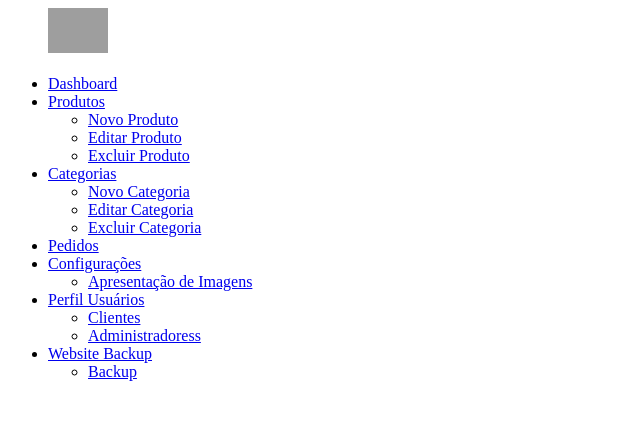
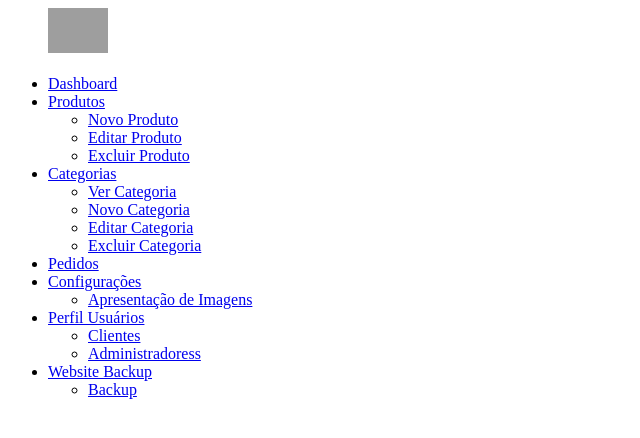
Before and after one commit to portugalgit/eshop, a PHP site: page /eshop/views/eshop/admin/sidebar.php in a window 1280 px wide. Shown: the top 438 px of the page, without its empty margins (0-640 px from the left). Run offline with PHP 8.4, Linux system fonts and the light colour scheme; the template is opened without the code that fills it, so the values that code supplies are empty; some libraries are stand-ins or nearby versions; grey boxes are pictures that could not be loaded.

Commit message:
#32 PHP Ecommerce update

```diff
--- a/private/controllers/home.php
+++ b/private/controllers/home.php
@@ -4,6 +4,7 @@
 // A classe Home herda da classe base Controller
 Class Home extends Controller
 {
+    //METODO PRINCIPAL DA CLASSE HOME
     public function index()
     {
         // Carrega o modelo "User" para lidar com dados e validações do usuário
--- a/private/controllers/login.php
+++ b/private/controllers/login.php
@@ -4,6 +4,7 @@
 // A classe Login herda da classe base Controller
 class Login extends Controller
 {
+    //METODO PRINCIPAL DA CLASSE LOGIN
     public function index()
     {
        // Define o título da página para ser usado na view
--- a/private/controllers/logout.php
+++ b/private/controllers/logout.php
@@ -4,6 +4,7 @@
 // A classe Logout herda da classe base Controller
 class Logout extends Controller
 {
+    //METODO PRINCIPAL DA CLASSE LOGOUT
     public function index()
     {
         // Carrega o modelo "User" para lidar com dados e validações do usuário
--- a/private/controllers/profile.php
+++ b/private/controllers/profile.php
@@ -4,6 +4,7 @@
 // A classe Profile herda da classe base Controller
 Class Profile extends Controller
 {
+    //METODO PRINCIPAL DA CLASSE PROFILE
     public function index()
     {
         // Carrega o modelo "User" para lidar com dados e validações do usuário
--- a/private/controllers/signup.php
+++ b/private/controllers/signup.php
@@ -3,6 +3,7 @@
 
 class Signup extends Controller
 {
+    //METODO PRINCIPAL DA CLASSE SIGNUP
     public function index()
     {
         // Define o título da página para ser utilizado na view
--- /dev/null
+++ b/private/views/eshop/admin/categories.php
@@ -0,0 +1,6 @@
+<?php $this->view('admin/header',$data); ?>
+  <?php $this->view('admin/sidebar',$data); ?>
+
+  <p>PAGINA MENU ADMIN CATEGORIA</p>
+
+<?php $this->view('admin/footer',$data); ?>
--- a/private/views/eshop/admin/header.php
+++ b/private/views/eshop/admin/header.php
@@ -42,7 +42,7 @@
                   <div class="fa fa-bars tooltips" data-placement="right" data-original-title="Toggle Navigation"></div>
               </div>
             <!--logo start-->
-            <a href="admin/<?=ROOT?>" class="logo"><b>DASHGUM FREE</b></a>
+            <a href="<?=ROOT?>admin" class="logo"><b>ADMIN | SHOP</b></a>
             <!--logo end-->
             <div class="nav notify-row" id="top_menu">
                 <!--  notification start -->
--- a/private/views/eshop/admin/sidebar.php
+++ b/private/views/eshop/admin/sidebar.php
@@ -9,12 +9,13 @@
 
               	  <p class="centered"><a href="profile.html"><img src="<?=ASSETS . THEME ?>admin/img/ui-sam.jpg" class="img-circle" width="60"></a></p>
               	  <h5 class="centered"><?=$data['user_data']->name?></h5>
+                  <h5 class="centered" style="font-size: 11px;"><?=$data['user_data']->email?></h5>
 
 
                   <!-- sidebar Dashboard-->
                   <li class="sub-menu">
                       <a href="<?=ROOT?>admin/index">
-                          <i class="fa fa-barcode"></i>
+                          <i class="fa fa-dashboard"></i>
                           <span>Dashboard</span>
                       </a>
                   </li>
@@ -35,10 +36,11 @@
                 <!-- sidebar categoria-->
                   <li class="sub-menu">
                       <a href="<?=ROOT?>admin/categories">
-                          <i class="fa fa-desktop"></i>
+                          <i class="fa fa-list-alt"></i>
                           <span>Categorias</span>
                       </a>
                       <ul class="sub">
+                          <li><a  href="<?=ROOT?>admin/categories">Ver Categoria</a></li>
                           <li><a  href="<?=ROOT?>admin/categories/add">Novo Categoria</a></li>
                           <li><a  href="<?=ROOT?>admin/categories/edit">Editar Categoria</a></li>
                           <li><a  href="<?=ROOT?>admin/categories/delete">Excluir Categoria</a></li>
@@ -48,7 +50,7 @@
                 <!-- sidebar Orders-->
                   <li class="sub-menu">
                       <a href="<?=ROOT?>admin/orders">
-                          <i class="fa fa-barcode"></i>
+                          <i class="fa fa-reorder"></i>
                           <span>Pedidos </span>
                       </a>
                   </li>
@@ -92,3 +94,14 @@
           </div>
       </aside>
       <!--sidebar end-->
+
+
+     <!-- **********************************************************************************************************************************************************
+      MAIN CONTENT
+      *********************************************************************************************************************************************************** -->
+      <!--main content start-->
+      <section id="main-content">
+          <section class="wrapper site-min-height">
+          	<h3><i class="fa fa-angle-right"></i><?= $data['user_data']->name?></h3>
+          	<div class="row mt">
+            <div class="col-lg-12">
```
Also changed, not shown: private/controllers/admin.php (+2 -7 lines), private/views/eshop/admin/footer.php (+10 -0 lines), private/views/eshop/admin/index.php (+1 -12 lines).
